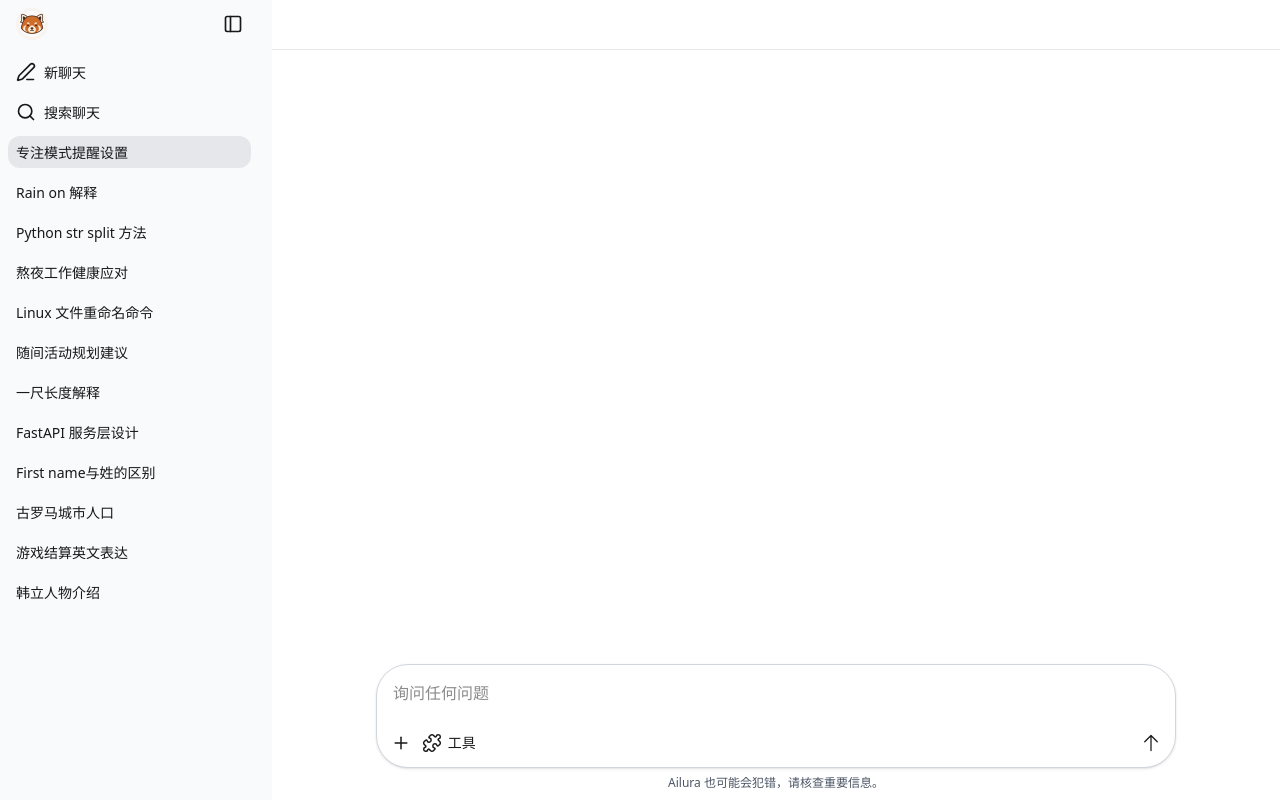
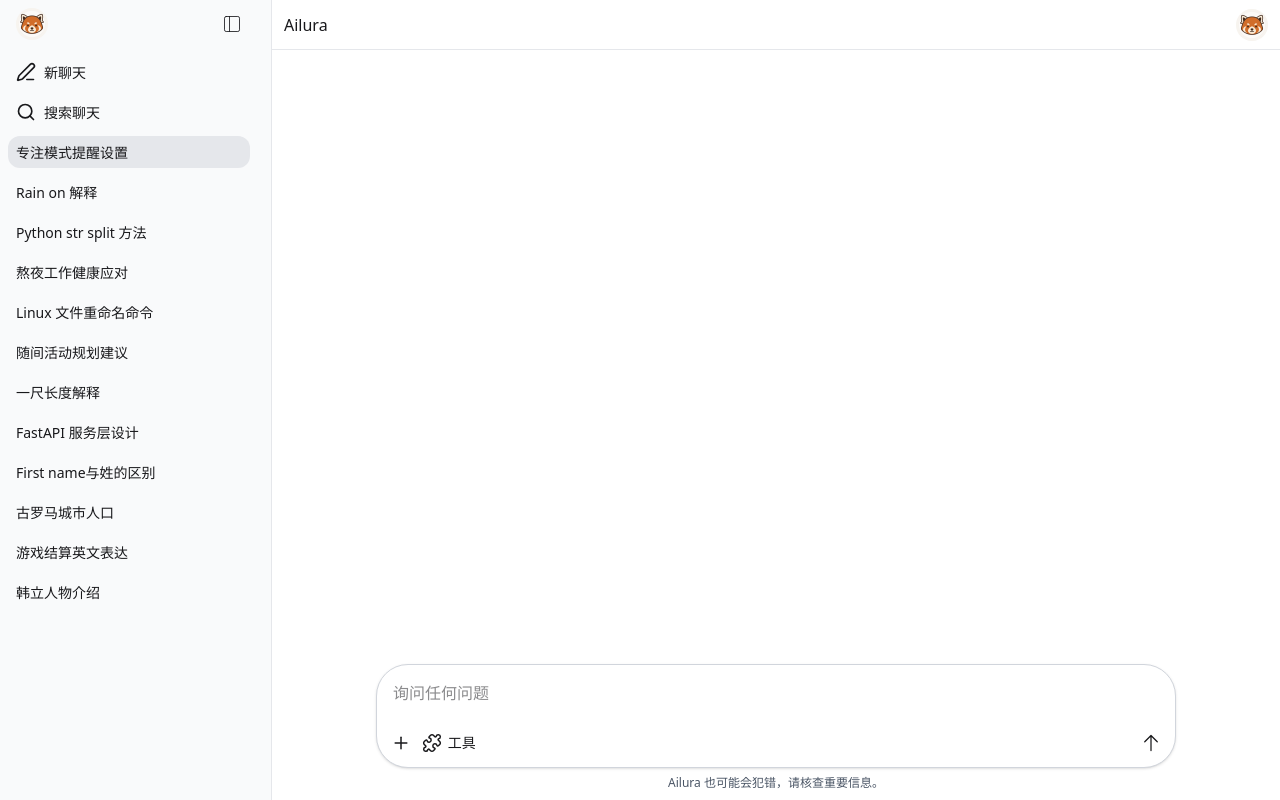
Before and after one commit to mycodeLife01/chatbot-frontend-2, a Vue app: page /chat/1 in a window 1280 px wide. Built offline with nearby package versions, Linux system fonts and the light colour scheme.

Commit message:
feat(style): finish basic style optimize sidebar toggle, header on lg screen and position of ChatInput and BottomTip

```diff
--- a/src/components/ChatInput.vue
+++ b/src/components/ChatInput.vue
@@ -1,6 +1,6 @@
 <template>
     <div class="rounded-4xl w-[94%] h-auto min-h-[60px] border border-gray-300 shadow-sm
-        lg:w-[800px] p-2 bg-white">
+        lg:w-[800px] p-2 bg-white select-none">
         <textarea v-model="message" ref="ta" placeholder="询问任何问题" rows="1" @input="autoResize" class="p-2 w-full resize-none
             leading-6 text-md font-medium focus:outline-none bg-transparent"></textarea>
         <div class="mt-2 flex justify-between">
--- a/src/components/Header.vue
+++ b/src/components/Header.vue
@@ -9,8 +9,31 @@
     <button class="lg:hidden w-8 h-8 hover:bg-gray-200 rounded-lg flex items-center justify-center cursor-pointer">
         <PenLine :stroke-width="1.5" class="w-5 h-5" />
     </button>
+    <div v-if="!isMobile" class="flex justify-between items-center w-full">
+        <div class="flex items-center gap-2">
+            <PanelLeft :stroke-width="1" class="w-5 h-5 cursor-pointer" @click="handleSidebar" v-if="!isSidebarOpen" />
+            <button class="text-md select-none">
+                Ailura
+            </button>
+        </div>
+        <button class="select-none cursor-pointer">
+            <img src="@/assets/ailura.png" alt="avatar" class="w-8 h-8 rounded-full">
+        </button>
+    </div>
+
+
 </template>
 
 <script setup>
-import { PenLine, Menu } from "lucide-vue-next"
+import { PenLine, Menu, PanelLeft } from "lucide-vue-next"
+import { useThemeStore } from '@/stores/theme'
+import { storeToRefs } from 'pinia'
+
+const themeStore = useThemeStore()
+const { isSidebarOpen } = storeToRefs(themeStore)
+const handleSidebar = () => {
+    isSidebarOpen.value = !isSidebarOpen.value
+}
+
+const { isMobile } = storeToRefs(themeStore)
 </script>
--- a/src/components/SideBar.vue
+++ b/src/components/SideBar.vue
@@ -1,11 +1,11 @@
 <template>
-    <div class="flex flex-col gap-2 p-2">
+    <div class="flex flex-col gap-2 p-2 select-none">
         <ChatItem justify="between" class="mb-2" custom-class="hover:bg-transparent">
             <button>
                 <img src="@/assets/ailura.png" alt="ailura" class="w-8 h-8 rounded-full cursor-pointer">
             </button>
             <button @click="handleSidebar">
-                <PanelLeft :stroke-width="2" class="w-5 h-5 cursor-pointer hidden lg:block" />
+                <PanelLeft :stroke-width="1" class="w-5 h-5 cursor-pointer hidden lg:block" />
             </button>
         </ChatItem>
         <ChatItem>
--- a/src/layouts/ChatLayout.vue
+++ b/src/layouts/ChatLayout.vue
@@ -1,37 +1,35 @@
 <template>
-  <div :class="drawerClasses">
-    <input id="chat-drawer" type="checkbox" class="drawer-toggle" v-model="isSidebarOpen" />
-    <main class="drawer-content flex flex-col overflow-y-auto">
-      <header class="h-header flex justify-between items-center px-3 border-b border-gray-200">
-        <Header />
-      </header>
-      <router-view class="flex-1" />
-    </main>
-    <div class="drawer-side">
-      <label for="chat-drawer" class="drawer-overlay"></label>
-      <aside class="w-sidebar bg-gray-50 min-h-full">
-        <SideBar />
-      </aside>
-    </div>
+  <div>
+    <!-- 移动端布局 (lg以下) -->
+    <ChatLayoutMobile v-if="isMobile" />
+    <!-- 桌面端布局 (lg及以上) -->
+    <ChatLayoutDesktop v-else />
   </div>
 </template>
 
 <script setup>
-import SideBar from "@/components/SideBar.vue";
-import Header from "@/components/Header.vue";
+import ChatLayoutMobile from './ChatLayoutMobile.vue'
+import ChatLayoutDesktop from './ChatLayoutDesktop.vue'
+import { onMounted, onUnmounted } from 'vue'
 import { useThemeStore } from '@/stores/theme'
 import { storeToRefs } from 'pinia'
-import { computed } from 'vue'
+const themeStore = useThemeStore()
+// 仅将 state 属性转换为 ref
+const { isMobile } = storeToRefs(themeStore)
+// 从 store 直接获取 action 函数
+const { setIsMobile } = themeStore
+// 检查屏幕尺寸
+const checkScreenSize = () => {
+  // lg 断点通常是 1024px，根据你的 Tailwind 配置调整
+  setIsMobile(window.innerWidth < 1024)
+}
 
-const themeStore = useThemeStore()
-const { isSidebarOpen } = storeToRefs(themeStore)
+onMounted(() => {
+  checkScreenSize()
+  window.addEventListener('resize', checkScreenSize)
+})
 
-// 动态控制drawer类
-const drawerClasses = computed(() => [
-  'drawer',
-  'h-screen',
-  'drawer-auto-gutter',
-  // 在大屏幕上，根据store状态决定是否显示sidebar
-  isSidebarOpen.value ? 'lg:drawer-open' : ''
-])
+onUnmounted(() => {
+  window.removeEventListener('resize', checkScreenSize)
+})
 </script>
--- /dev/null
+++ b/src/layouts/ChatLayoutDesktop.vue
@@ -0,0 +1,36 @@
+<!-- ChatLayout.vue -->
+<template>
+    <div class="h-screen flex overflow-hidden">
+      <!-- 侧边栏壳：只负责 width 动画 -->
+      <aside
+        :class="[
+          'relative overflow-hidden transition-[width] duration-300 ease-in-out',
+          isSidebarOpen ? 'w-sidebar' : 'w-0'
+        ]"
+      >
+        <!-- 真正的侧边栏内容：固定宽度 + 绝对定位 -->
+        <div class="absolute inset-0 w-sidebar bg-gray-50 border-r border-gray-200">
+          <SideBar />
+        </div>
+      </aside>
+
+      <!-- 主内容区 -->
+      <div class="flex-1 flex flex-col bg-white relative">
+        <header class="h-header flex justify-between items-center px-3 border-b border-gray-200">
+          <Header />
+        </header>
+        <main class="flex-1 overflow-y-auto">
+          <router-view />
+        </main>
+      </div>
+    </div>
+  </template>
+
+  <script setup>
+  import SideBar from '@/components/SideBar.vue'
+  import Header from '@/components/Header.vue'
+  import { useThemeStore } from '@/stores/theme'
+  import { storeToRefs } from 'pinia'
+
+  const { isSidebarOpen } = storeToRefs(useThemeStore())
+  </script>
--- /dev/null
+++ b/src/layouts/ChatLayoutMobile.vue
@@ -0,0 +1,35 @@
+<template>
+  <div :class="drawerClasses">
+    <input id="chat-drawer" type="checkbox" class="drawer-toggle" v-model="isSidebarOpen" />
+    <main class="drawer-content flex flex-col overflow-y-auto">
+      <header class="h-header flex justify-between items-center px-3 border-b border-gray-200">
+        <Header />
+      </header>
+      <router-view class="flex-1" />
+    </main>
+    <div class="drawer-side">
+      <label for="chat-drawer" class="drawer-overlay"></label>
+      <aside class="w-sidebar bg-gray-50 min-h-full">
+        <SideBar />
+      </aside>
+    </div>
+  </div>
+</template>
+
+<script setup>
+import SideBar from "@/components/SideBar.vue";
+import Header from "@/components/Header.vue";
+import { useThemeStore } from '@/stores/theme'
+import { storeToRefs } from 'pinia'
+import { computed } from 'vue'
+
+const themeStore = useThemeStore()
+const { isSidebarOpen } = storeToRefs(themeStore)
+
+// 动态控制drawer类
+const drawerClasses = computed(() => [
+  'drawer',
+  'h-screen',
+  'drawer-auto-gutter'
+])
+</script>
--- a/src/stores/theme.js
+++ b/src/stores/theme.js
@@ -3,11 +3,17 @@
 
 export const useThemeStore = defineStore('theme', () => {
     const isSidebarOpen = ref(true);
+    const isMobile = ref(false);
     const toggleSidebar = () => {
         isSidebarOpen.value = !isSidebarOpen.value
     }
+    const setIsMobile = (value) => {
+        isMobile.value = value
+    }
     return {
         isSidebarOpen,
-        toggleSidebar
+        isMobile,
+        toggleSidebar,
+        setIsMobile
     }
 })
--- a/src/views/ChatView.vue
+++ b/src/views/ChatView.vue
@@ -1,9 +1,7 @@
 <template>
-    <div class="lg:z-10">
-        <ChatInput
-            class="fixed bottom-8 left-1/2 -translate-x-1/2 lg:translate-x-[calc(-50%+calc(var(--width-sidebar)/2))]" />
-        <BottomTip
-            class="fixed bottom-2 left-1/2 -translate-x-1/2 lg:translate-x-[calc(-50%+calc(var(--width-sidebar)/2))]" />
+    <div>
+        <ChatInput class="absolute bottom-8 left-1/2 -translate-x-1/2" />
+        <BottomTip class="absolute bottom-2 left-1/2 -translate-x-1/2" />
     </div>
 </template>
 
@@ -11,14 +9,9 @@
 import ChatInput from "@/components/ChatInput.vue";
 import BottomTip from "@/components/BottomTip.vue";
 import { useThemeStore } from '@/stores/theme'
-import { computed, watch } from 'vue'
+import { computed } from 'vue'
 import { storeToRefs } from 'pinia'
 
 const themeStore = useThemeStore()
 const { isSidebarOpen } = storeToRefs(themeStore)
-
-// 调试用：监听状态变化
-watch(isSidebarOpen, (newVal) => {
-  console.log('isSidebarOpen changed in ChatView:', newVal)
-}, { immediate: true })
 </script>
```
